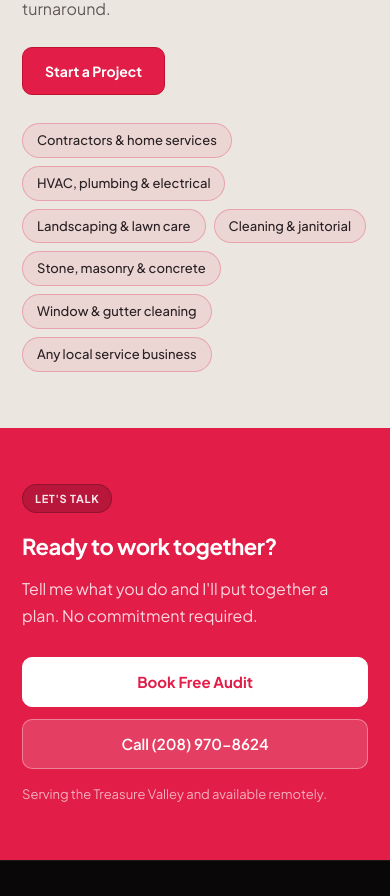
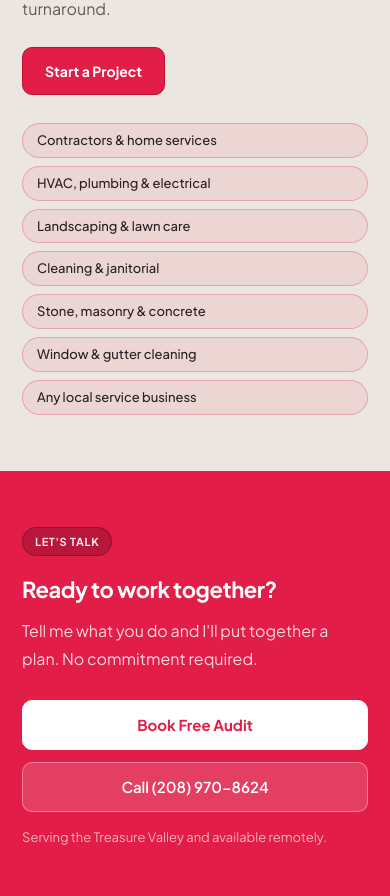
Before and after one commit to RubyxQube/rubyxqube, a React (Vite) app: page /about in a window 390 px wide. Shown: the part 2440-3336 px from the top of the page. Built offline with nearby package versions, Linux system fonts and the light colour scheme.

Commit message:
fix: About industry pills stack vertically on mobile, wrap on desktop

```diff
--- a/src/pages/About.jsx
+++ b/src/pages/About.jsx
@@ -132,7 +132,7 @@ export default function About() {
             </div>
 
             <div style={{ flex: "1 1 260px" }}>
-              <div style={{ display: "flex", flexWrap: "wrap", alignItems: "flex-start", gap: 8 }}>
+              <div className="pillList">
                 {INDUSTRIES.map(ind => (
                   <span key={ind} style={{
                     fontSize: 13, fontWeight: 500,
--- a/src/styles.css
+++ b/src/styles.css
@@ -574,6 +574,9 @@ label{
 /* Mobile-only line break — hidden on desktop, shown on mobile */
 .mobileBreak{ display: none; }
 
+/* Pill list — wraps horizontally on desktop, stacks vertically on mobile */
+.pillList{ display: flex; flex-wrap: wrap; align-items: flex-start; gap: 8px; }
+
 /* Feature rows — two-column flex layouts used on Services/About */
 .featureRow{
   display: flex;
@@ -609,6 +612,9 @@ label{
 
   /* Mobile-only line break — use inside headlines to control wrapping */
   .mobileBreak{ display: block; }
+
+  /* Pill list stacks vertically on mobile */
+  .pillList{ flex-direction: column; align-items: stretch; }
 
   /* Photo wrap centers full-width on mobile */
   .photoWrap{ width: 100%; }
```
